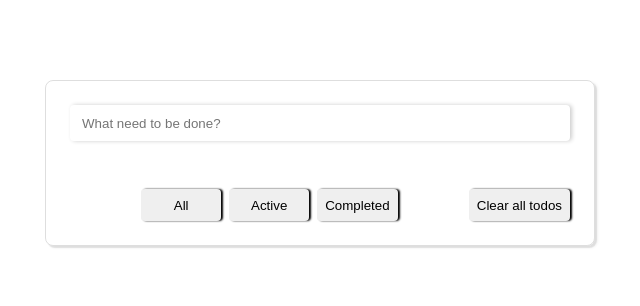
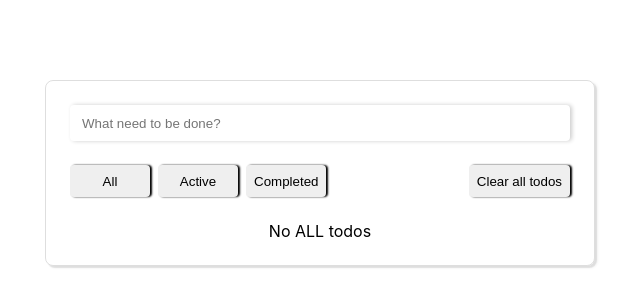
Before and after one commit to manabie-com/mana-do, a React (Create React App) app: page / in a window 1280 px wide. Shown: the top 306 px of the page, without its empty margins (320-960 px from the left). Built offline with nearby package versions, Linux system fonts and the light colour scheme.

Commit message:
fix(filter): fixes filter toggle

```diff
--- a/src/models/todo.ts
+++ b/src/models/todo.ts
@@ -1,5 +1,3 @@
-import { EnhanceTodoStatus } from "../service/types";
-
 export const STORAGE_TODO = "todoList";
 
 export enum TodoStatus {
@@ -12,7 +10,6 @@ export interface Todo {
   [key: string]: any;
 }
 export interface TodoItem extends Todo {
-  isShowing: EnhanceTodoStatus;
   onUpdateTodoStatus: React.ChangeEventHandler<HTMLInputElement>;
   onDeleteTodo: React.MouseEventHandler<HTMLButtonElement>;
 }
--- a/src/pages/Todo/ToDoItem.tsx
+++ b/src/pages/Todo/ToDoItem.tsx
@@ -1,19 +1,14 @@
 import React from "react";
-import { TodoItem } from "../../models/todo";
+import { TodoItem, TodoStatus } from "../../models/todo";
 
-const ToDoItem = ({
-  isShowing,
-  todo,
-  onUpdateTodoStatus,
-  onDeleteTodo,
-}: TodoItem) => {
-  const isTodoItemCheked = isShowing === todo.status;
+const ToDoItem = ({ todo, onUpdateTodoStatus, onDeleteTodo }: TodoItem) => {
+  const checkStatusCompleted = TodoStatus.COMPLETED === todo.status;
 
   return (
     <div className="ToDo__item">
       <input
         type="checkbox"
-        checked={isTodoItemCheked}
+        checked={checkStatusCompleted}
         onChange={onUpdateTodoStatus}
       />
       <span>{todo.content}</span>
--- a/src/pages/Todo/ToDoPage.tsx
+++ b/src/pages/Todo/ToDoPage.tsx
@@ -10,7 +10,7 @@ import {
 } from "../../store/actions";
 import reducer, { initialState } from "../../store/reducer";
 
-import { STORAGE_TODO, Todo, TodoStatus } from "../../models/todo";
+import { STORAGE_TODO, TodoStatus } from "../../models/todo";
 
 import Service from "../../service";
 import { EnhanceTodoStatus } from "../../service/types";
@@ -20,7 +20,7 @@ import { getLocalStorage } from "../../utils/helpers";
 
 const ToDoPage = () => {
   const [{ todos }, dispatch] = useReducer(reducer, initialState);
-  const [showing, setShowing] = useState<EnhanceTodoStatus>(TodoStatus.ALL);
+  const [status, setStatus] = useState<EnhanceTodoStatus>(TodoStatus.ALL);
   const [todosList, setTodosList] = useState(todos);
   const inputRef = useRef<any>(null);
 
@@ -37,8 +37,17 @@ const ToDoPage = () => {
 
   // Causes the function to be called every time the todosList changes
   useEffect(() => {
-    setTodosList(todos);
+    setTodos(todos);
   }, [todos]);
+
+  // Filter todos by status and set todosList to filtered todos
+  useEffect(() => {
+    setTodosList(
+      todos.filter(
+        (todo) => todo.status === status || status === TodoStatus.ALL
+      )
+    );
+  }, [todos, status]);
 
   const onCreateTodo = async (e: React.KeyboardEvent<HTMLInputElement>) => {
     const inputRefValue = inputRef.current.value;
@@ -51,9 +60,9 @@ const ToDoPage = () => {
 
   const onUpdateTodoStatus = (
     e: React.ChangeEvent<HTMLInputElement>,
-    todoId: any
+    id: string
   ) => {
-    dispatch(updateTodoStatus(todoId, e.target.checked));
+    dispatch(updateTodoStatus(id, e.target.checked));
   };
 
   const onToggleAllTodo = (e: React.ChangeEvent<HTMLInputElement>) => {
@@ -78,37 +87,23 @@ const ToDoPage = () => {
           onKeyDown={onCreateTodo}
         />
       </div>
-      <div className="ToDo__list">
-        {todosList &&
-          todosList.map((todo, index) => {
-            return (
-              <ToDoItem
-                key={index}
-                isShowing={showing}
-                todo={todo}
-                onUpdateTodoStatus={(e) => onUpdateTodoStatus(e, todo.id)}
-                onDeleteTodo={() => onDeleteTodo(todo.id)}
-              />
-            );
-          })}
-      </div>
       <div className="Todo__toolbar">
-        {todos.length > 0 ? (
-          <input type="checkbox" onChange={onToggleAllTodo} />
-        ) : (
-          <div />
-        )}
         <div className="Todo__tabs">
-          <button className="Action__btn">All</button>
           <button
             className="Action__btn"
-            onClick={() => setShowing(TodoStatus.ACTIVE)}
+            onClick={() => setStatus(TodoStatus.ALL)}
+          >
+            All
+          </button>
+          <button
+            className="Action__btn"
+            onClick={() => setStatus(TodoStatus.ACTIVE)}
           >
             Active
           </button>
           <button
             className="Action__btn"
-            onClick={() => setShowing(TodoStatus.COMPLETED)}
+            onClick={() => setStatus(TodoStatus.COMPLETED)}
           >
             Completed
           </button>
@@ -117,6 +112,20 @@ const ToDoPage = () => {
           Clear all todos
         </button>
       </div>
+      <div className="ToDo__list">
+        {todosList &&
+          todosList.map((todo, index) => {
+            return (
+              <ToDoItem
+                key={index}
+                todo={todo}
+                onUpdateTodoStatus={(e) => onUpdateTodoStatus(e, todo.id)}
+                onDeleteTodo={() => onDeleteTodo(todo.id)}
+              />
+            );
+          })}
+        {todosList.length === 0 && <div>No {status} todos</div>}
+      </div>
     </div>
   );
 };
--- a/src/store/reducer.ts
+++ b/src/store/reducer.ts
@@ -39,10 +39,11 @@ function reducer(state: AppState, action: AppActions): AppState {
       };
 
     case UPDATE_TODO_STATUS:
-      const index2 = state.todos.findIndex(
+      const todoStatusList = state.todos.findIndex(
         (todo) => todo.id === action.payload.todoId
       );
-      state.todos[index2].status = action.payload.checked
+
+      state.todos[todoStatusList].status = action.payload.checked
         ? TodoStatus.COMPLETED
         : TodoStatus.ACTIVE;
 
@@ -54,22 +55,24 @@ function reducer(state: AppState, action: AppActions): AppState {
       };
 
     case TOGGLE_ALL_TODOS:
-      const tempTodos = state.todos.map((e) => {
+      const toggledTodos = state.todos.map((todo) => {
         return {
-          ...e,
+          ...todo,
           status: action.payload ? TodoStatus.COMPLETED : TodoStatus.ACTIVE,
         };
       });
 
-      setLocalStorage(tempTodos);
+      setLocalStorage(toggledTodos);
 
       return {
         ...state,
-        todos: tempTodos,
+        todos: toggledTodos,
       };
 
     case DELETE_TODO:
-      const todosList = state.todos.filter((todo) => todo.id !== action.payload);
+      const todosList = state.todos.filter(
+        (todo) => todo.id !== action.payload
+      );
       setLocalStorage(todosList);
 
       return {
```
